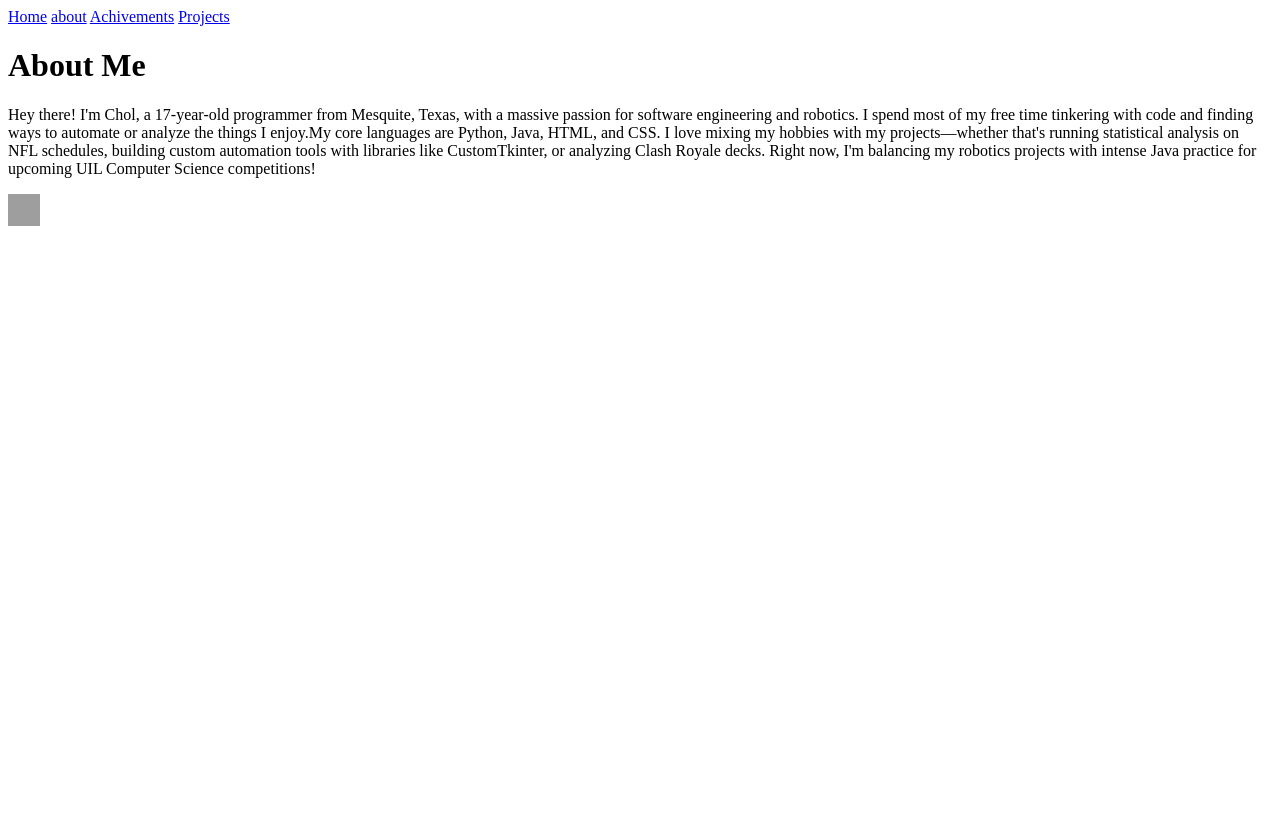
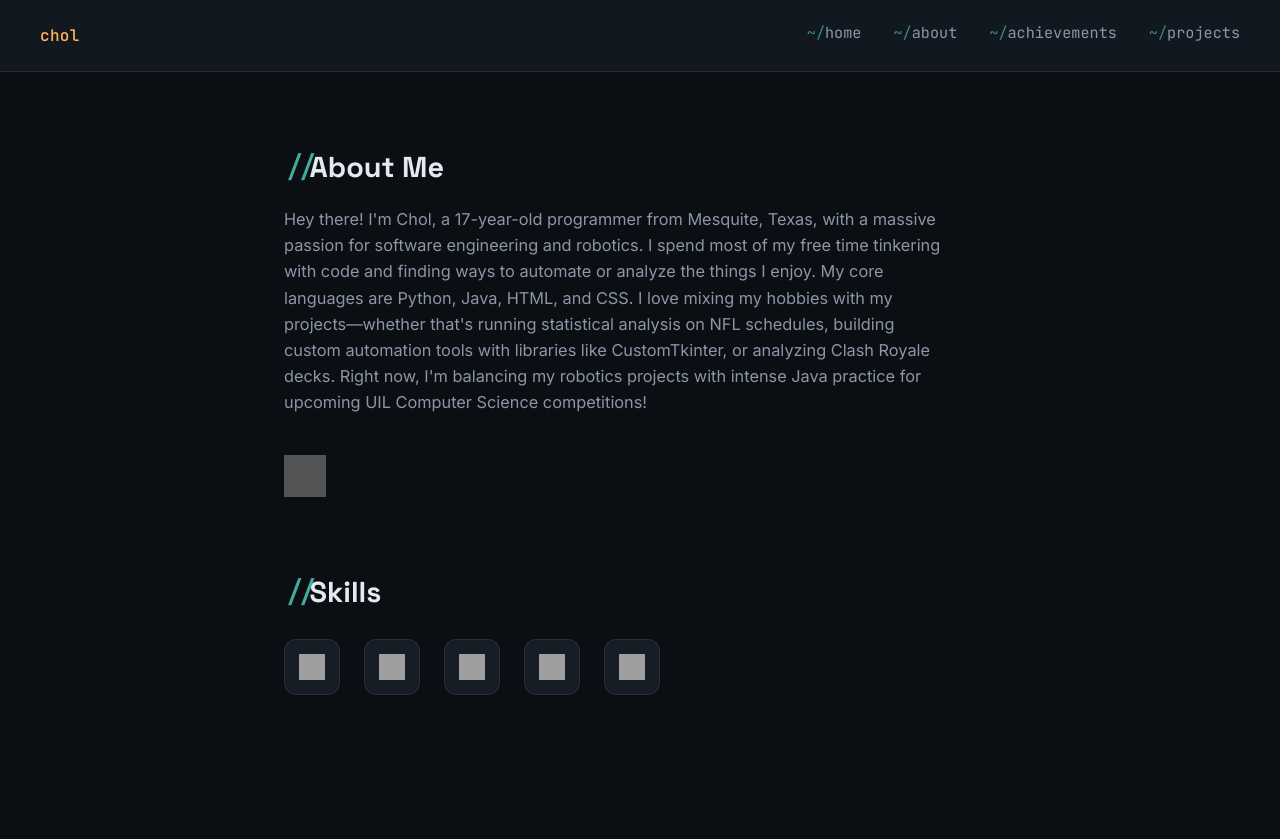
Before and after one commit to WeakMindz/profolio, a Flask app: page / in a window 1280 px wide. Before the commit the page ends 226 px from the top, so only its background shows below. Run offline with Flask 3, Linux system fonts and the light colour scheme; grey boxes are pictures that could not be loaded.

Commit message:
finsished the home page need to move the // since it  make the words not look clear but its dfinsihed

```diff
--- /dev/null
+++ b/reminder.txt
@@ -0,0 +1,3 @@
+git add .
+git commit -m "Added a new feature"
+git push
--- /dev/null
+++ b/static/home.css
@@ -0,0 +1,263 @@
+/* =========================================
+   Tokens
+========================================= */
+:root {
+    --bg-primary: #0b0f14;
+    --bg-banner: #12181f;
+    --bg-card: #161d26;
+    --border-subtle: rgba(255, 255, 255, 0.08);
+
+    --text-primary: #e6e9ef;
+    --text-muted: #8b96a8;
+
+    --accent-copper: #ffb454;   /* warm, soldering-iron accent */
+    --accent-teal: #4fd1c5;     /* cool, terminal-cursor accent */
+
+    --font-display: 'Space Grotesk', sans-serif;
+    --font-body: 'Inter', sans-serif;
+    --font-mono: 'JetBrains Mono', monospace;
+}
+
+* {
+    box-sizing: border-box;
+}
+
+html {
+    scroll-behavior: smooth;
+}
+
+body {
+    margin: 0;
+    background: var(--bg-primary);
+    color: var(--text-primary);
+    font-family: var(--font-body);
+    line-height: 1.6;
+    padding-top: 4.5rem; /* offset for fixed navbar */
+}
+
+/* =========================================
+   Navbar (distinct banner color)
+========================================= */
+.navbar {
+    position: fixed;
+    top: 0;
+    left: 0;
+    right: 0;
+    height: 4.5rem;
+    display: flex;
+    align-items: center;
+    justify-content: space-between;
+    padding: 0 2.5rem;
+    background: var(--bg-banner);
+    border-bottom: 1px solid var(--border-subtle);
+    z-index: 100;
+}
+
+.nav-brand {
+    font-family: var(--font-mono);
+    font-weight: 500;
+    color: var(--accent-copper);
+    letter-spacing: 0.02em;
+}
+
+.nav-brand .cursor {
+    color: var(--accent-teal);
+    animation: blink 1.1s steps(1) infinite;
+}
+
+.nav-links {
+    display: flex;
+    gap: 2rem;
+}
+
+.nav-links a {
+    position: relative;
+    font-family: var(--font-mono);
+    font-size: 0.95rem;
+    color: var(--text-muted);
+    text-decoration: none;
+    padding-bottom: 4px;
+    transition: color 0.25s ease;
+}
+
+.nav-links a::before {
+    content: "~/";
+    color: var(--accent-teal);
+    opacity: 0.6;
+}
+
+.nav-links a::after {
+    content: "";
+    position: absolute;
+    left: 0;
+    bottom: 0;
+    width: 0%;
+    height: 1px;
+    background: var(--accent-teal);
+    transition: width 0.25s ease;
+}
+
+.nav-links a:hover {
+    color: var(--text-primary);
+}
+
+.nav-links a:hover::after {
+    width: 100%;
+}
+
+/* =========================================
+   Layout
+========================================= */
+main {
+    max-width: 760px;
+    margin: 0 auto;
+    padding: 3rem 1.5rem 5rem;
+}
+
+section {
+    margin-bottom: 4rem;
+}
+
+/* "code comment" style section headers -- a small nod to the subject matter */
+h1 {
+    font-family: var(--font-display);
+    font-size: 1.8rem;
+    font-weight: 700;
+    color: var(--text-primary);
+    margin-bottom: 1rem;
+    position: relative;
+    padding-left: 1.6rem;
+}
+
+h1::before {
+    content: "//";
+    position: absolute;
+    left: 0;
+    color: var(--accent-teal);
+    font-family: var(--font-mono);
+    font-weight: 500;
+    opacity: 0.8;
+}
+
+.about p {
+    color: var(--text-muted);
+    font-size: 1.02rem;
+    max-width: 65ch;
+}
+
+/* =========================================
+   Social link (GitHub)
+========================================= */
+.social-link {
+    display: inline-flex;
+    margin-top: 1.5rem;
+}
+
+.social-link img {
+    width: 42px;
+    height: 42px;
+    filter: invert(1) opacity(0.85);
+    transition: transform 0.3s ease, filter 0.3s ease;
+}
+
+.social-link:hover img {
+    transform: translateY(-4px) rotate(-6deg);
+    filter: invert(1) opacity(1);
+}
+
+/* =========================================
+   Skills grid
+========================================= */
+.skills-grid {
+    display: flex;
+    flex-wrap: wrap;
+    gap: 1.5rem;
+    margin-top: 1.5rem;
+}
+
+.skills-grid img {
+    width: 56px;
+    height: 56px;
+    padding: 14px;
+    background: var(--bg-card);
+    border: 1px solid var(--border-subtle);
+    border-radius: 12px;
+    transition: transform 0.25s ease, border-color 0.25s ease, box-shadow 0.25s ease;
+    opacity: 0;
+    animation: fadeInUp 0.5s ease forwards;
+}
+
+.skills-grid img:hover {
+    transform: translateY(-6px);
+    border-color: var(--accent-copper);
+    box-shadow: 0 8px 20px rgba(255, 180, 84, 0.15);
+}
+
+/* staggered entrance for each skill icon */
+.skills-grid img:nth-child(1) { animation-delay: 0.05s; }
+.skills-grid img:nth-child(2) { animation-delay: 0.15s; }
+.skills-grid img:nth-child(3) { animation-delay: 0.25s; }
+.skills-grid img:nth-child(4) { animation-delay: 0.35s; }
+.skills-grid img:nth-child(5) { animation-delay: 0.45s; }
+
+/* =========================================
+   Page-load animation
+========================================= */
+.fade-in {
+    opacity: 0;
+    transform: translateY(12px);
+    animation: fadeInUp 0.6s ease forwards;
+}
+
+.about.fade-in { animation-delay: 0.05s; }
+.skills.fade-in { animation-delay: 0.2s; }
+
+@keyframes fadeInUp {
+    from {
+        opacity: 0;
+        transform: translateY(12px);
+    }
+    to {
+        opacity: 1;
+        transform: translateY(0);
+    }
+}
+
+@keyframes blink {
+    0%, 49% { opacity: 1; }
+    50%, 100% { opacity: 0; }
+}
+
+/* =========================================
+   Reduced motion
+========================================= */
+@media (prefers-reduced-motion: reduce) {
+    *, *::before, *::after {
+        animation: none !important;
+        transition: none !important;
+    }
+}
+
+/* =========================================
+   Mobile
+========================================= */
+@media (max-width: 600px) {
+    .navbar {
+        padding: 0 1.25rem;
+        height: auto;
+        min-height: 4rem;
+        flex-wrap: wrap;
+        row-gap: 0.5rem;
+        padding-top: 0.75rem;
+        padding-bottom: 0.75rem;
+    }
+
+    .nav-links {
+        gap: 1.1rem;
+        flex-wrap: wrap;
+    }
+
+    body {
+        padding-top: 5.5rem;
+    }
+}
--- a/templates/home.html
+++ b/templates/home.html
@@ -4,19 +4,44 @@
     <meta charset="UTF-8">
     <meta name="viewport" content="width=device-width, initial-scale=1.0">
     <title>Home Page</title>
+    <link rel="preconnect" href="https://fonts.googleapis.com">
+    <link rel="preconnect" href="https://fonts.gstatic.com" crossorigin>
+    <link href="https://fonts.googleapis.com/css2?family=Space+Grotesk:wght@500;700&family=Inter:wght@400;500&family=JetBrains+Mono:wght@400;500&display=swap" rel="stylesheet">
+    <link rel="stylesheet" href="{{ url_for('static', filename='home.css') }}">
 </head>
 <body>
-    <a href="{{ url_for('home') }}">Home</a>
-    <a href="{{ url_for('about') }}">about</a>
-    <a href="{{ url_for('achivements') }}">Achivements</a>
-    <a href="{{ url_for('project') }}">Projects</a>
 
-    <h1>About Me</h1>
-    <p>Hey there! I'm Chol, a 17-year-old programmer from Mesquite, Texas, with a massive passion for software engineering and robotics. I spend most of my free time tinkering with code and finding ways to automate or analyze the things I enjoy.My core languages are Python, Java, HTML, and CSS. I love mixing my hobbies with my projects—whether that's running statistical analysis on NFL schedules, building custom automation tools with libraries like CustomTkinter, or analyzing Clash Royale decks. Right now, I'm balancing my robotics projects with intense Java practice for upcoming UIL Computer Science competitions!</p>
-    <a href="https://github.com/WeakMindz">
-        <img src="https://jsdelivr.net" alt="GitHub Logo" width="32" height="32" />
-    </a>
+    <nav class="navbar">
+        <span class="nav-brand">chol<span class="cursor">_</span></span>
+        <div class="nav-links">
+            <a href="{{ url_for('home') }}">home</a>
+            <a href="{{ url_for('about') }}">about</a>
+            <a href="{{ url_for('achivements') }}">achievements</a>
+            <a href="{{ url_for('project') }}">projects</a>
+        </div>
+    </nav>
 
+    <main>
+        <section class="about fade-in">
+            <h1>About Me</h1>
+            <p>Hey there! I'm Chol, a 17-year-old programmer from Mesquite, Texas, with a massive passion for software engineering and robotics. I spend most of my free time tinkering with code and finding ways to automate or analyze the things I enjoy. My core languages are Python, Java, HTML, and CSS. I love mixing my hobbies with my projects—whether that's running statistical analysis on NFL schedules, building custom automation tools with libraries like CustomTkinter, or analyzing Clash Royale decks. Right now, I'm balancing my robotics projects with intense Java practice for upcoming UIL Computer Science competitions!</p>
+
+            <a class="social-link" href="https://github.com/WeakMindz" target="_blank">
+                <img src="https://cdn.jsdelivr.net/gh/devicons/devicon/icons/github/github-original.svg" alt="GitHub" />
+            </a>
+        </section>
+
+        <section class="skills fade-in">
+            <h1>Skills</h1>
+            <div class="skills-grid">
+                <img src="https://cdn.jsdelivr.net/gh/devicons/devicon/icons/java/java-original.svg" alt="Java" />
+                <img src="https://cdn.jsdelivr.net/gh/devicons/devicon/icons/html5/html5-original.svg" alt="HTML" />
+                <img src="https://cdn.jsdelivr.net/gh/devicons/devicon/icons/python/python-original.svg" alt="Python" />
+                <img src="https://cdn.jsdelivr.net/gh/devicons/devicon/icons/flask/flask-original.svg" alt="Flask" />
+                <img src="https://cdn.jsdelivr.net/gh/devicons/devicon/icons/css3/css3-original.svg" alt="CSS" />
+            </div>
+        </section>
+    </main>
 
 </body>
 </html>
```
